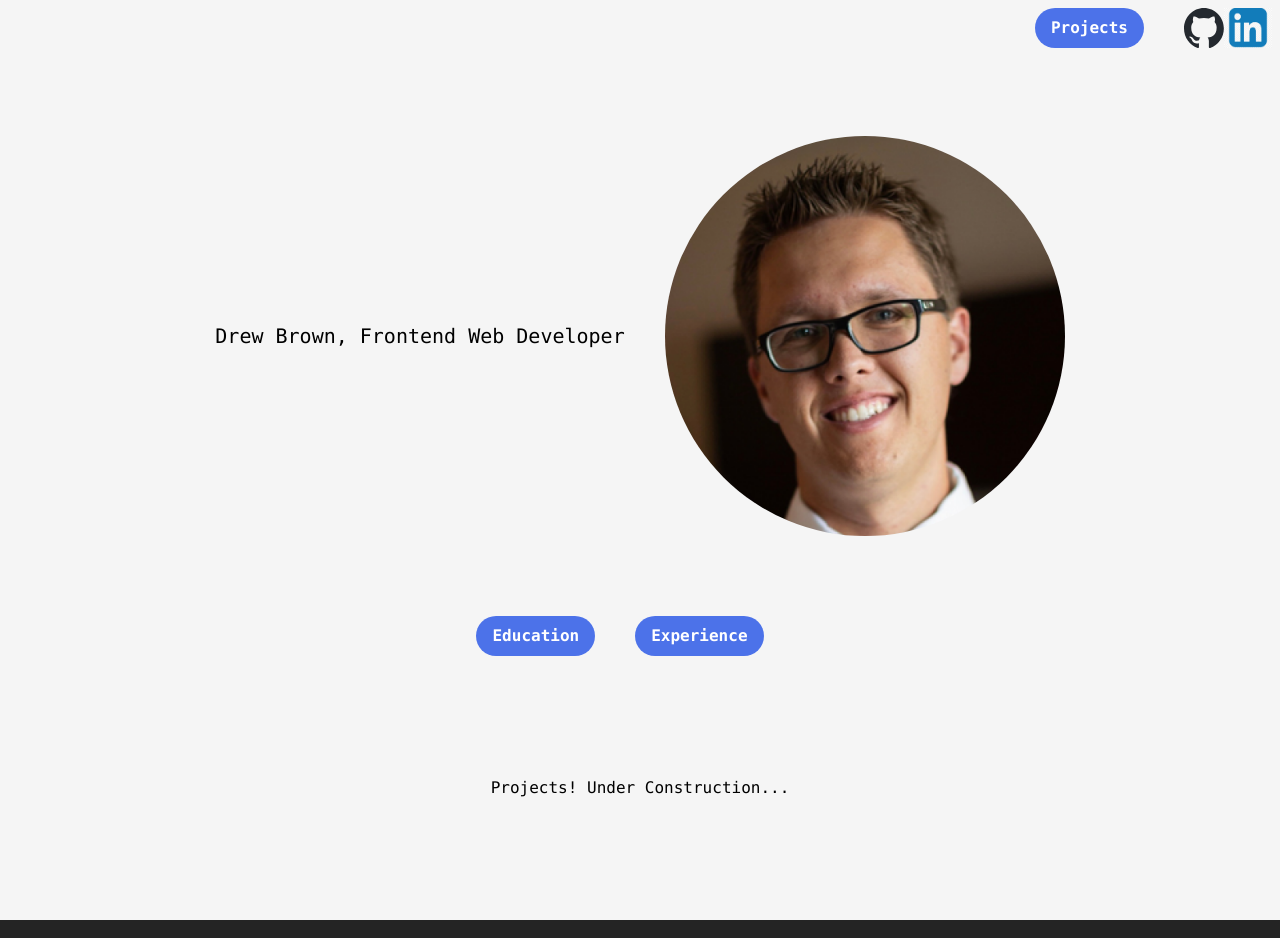
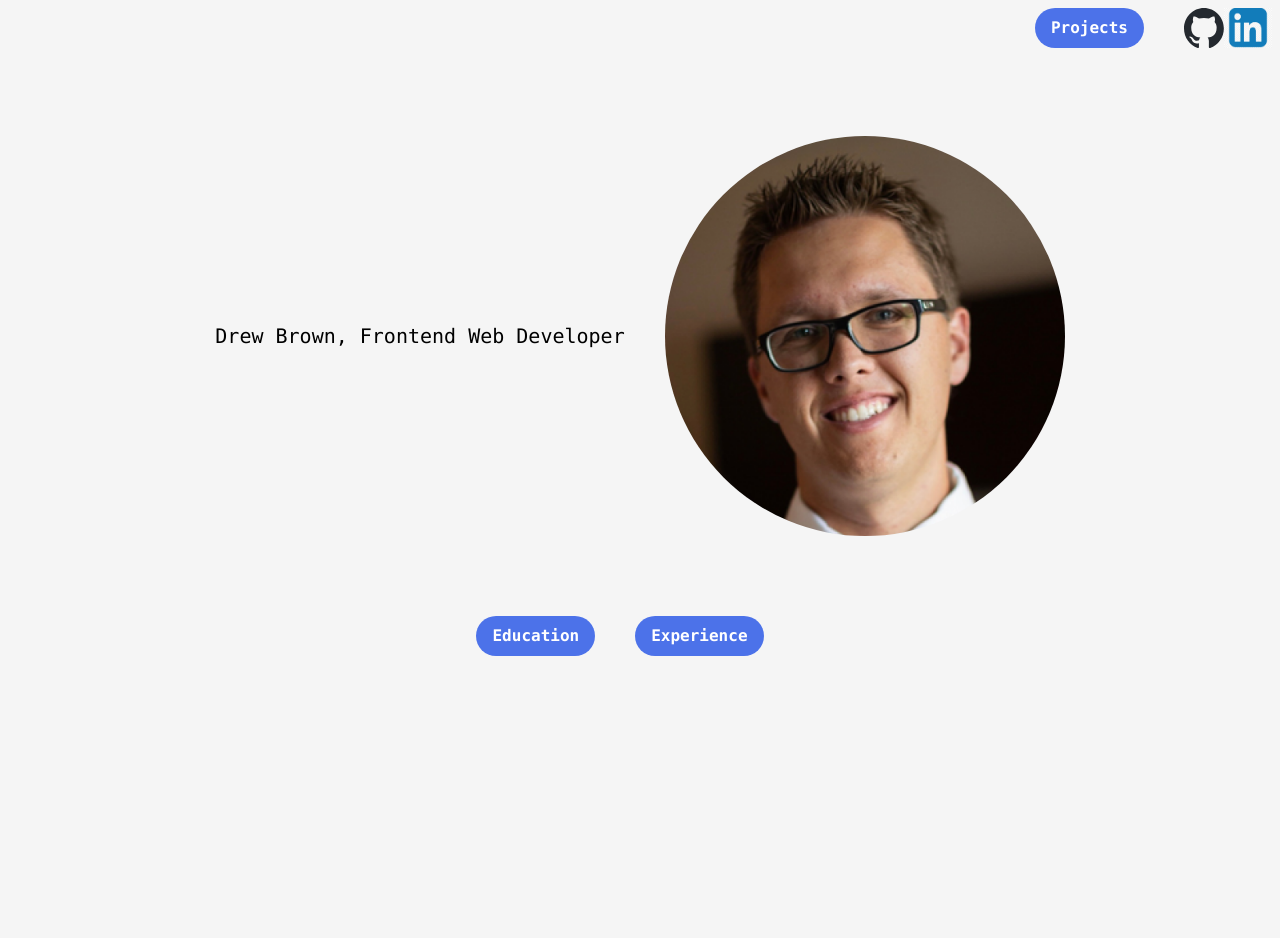
Before and after one commit to drewbrownie21/Portfolio, a React (Vite) app: page / in a window 1280 px wide. Shown: the top 938 px of the page. Built offline with nearby package versions, Linux system fonts and the light colour scheme.

Commit message:
Move history below buttons

```diff
--- a/src/History/History.tsx
+++ b/src/History/History.tsx
@@ -6,6 +6,7 @@ function App() {
   const [activeSection, setActiveSection] = useState("");
 
   return (
+    <div>
       <div className="flex items-center justify-center">
         <Education
           activeSection={activeSection}
@@ -15,7 +16,8 @@ function App() {
           activeSection={activeSection}
           setActiveSection={setActiveSection}
         />
-      <div>
+      </div>
+      <div className="flex items-center justify-center py-20">
         <div
           className={`absolute transition-all duration-900 ${
             activeSection == "education"
--- a/vite.config.ts
+++ b/vite.config.ts
@@ -6,6 +6,6 @@ export default defineConfig({
   base: "/Portfolio/",
   plugins: [react(), tailwindcss()],
   build: {
-    outDir: "dist"
-  }
+    outDir: "dist",
+  },
 });
```
Lines whose indentation alone changed are shown as unchanged.
